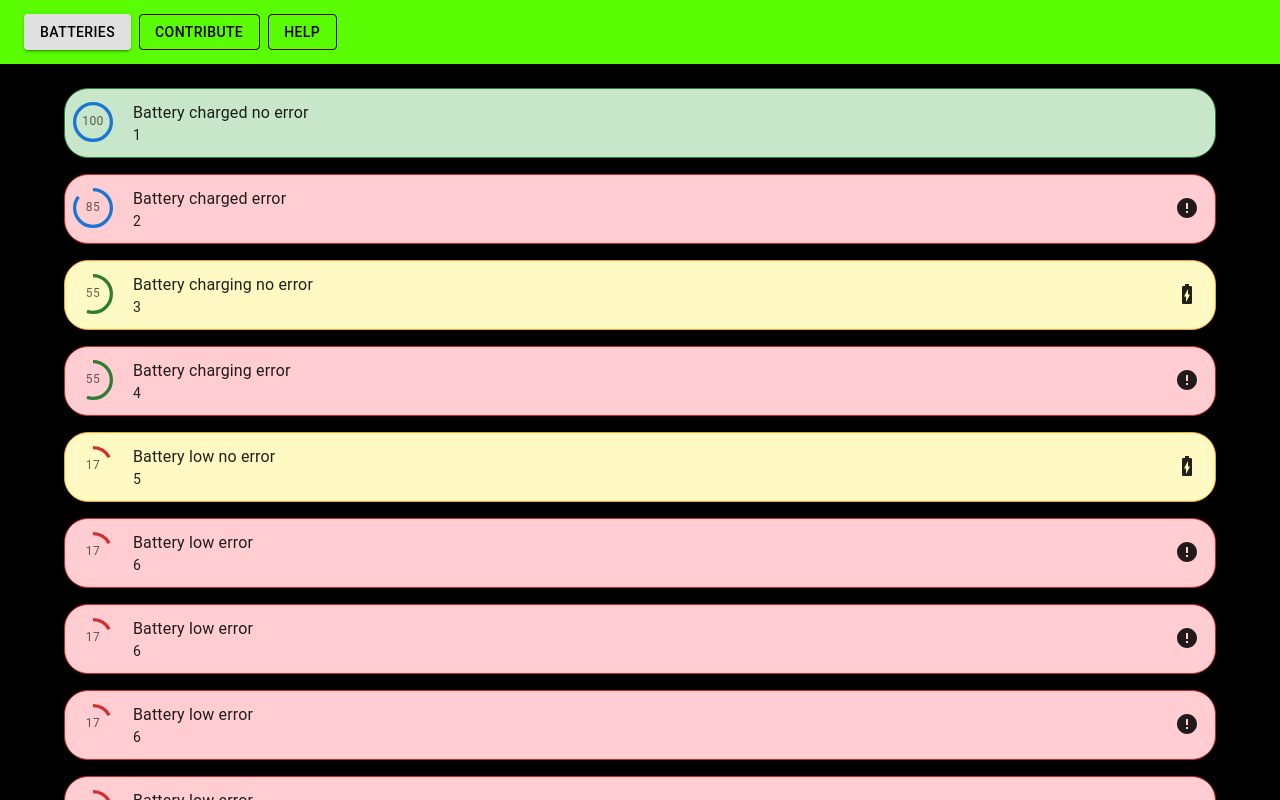
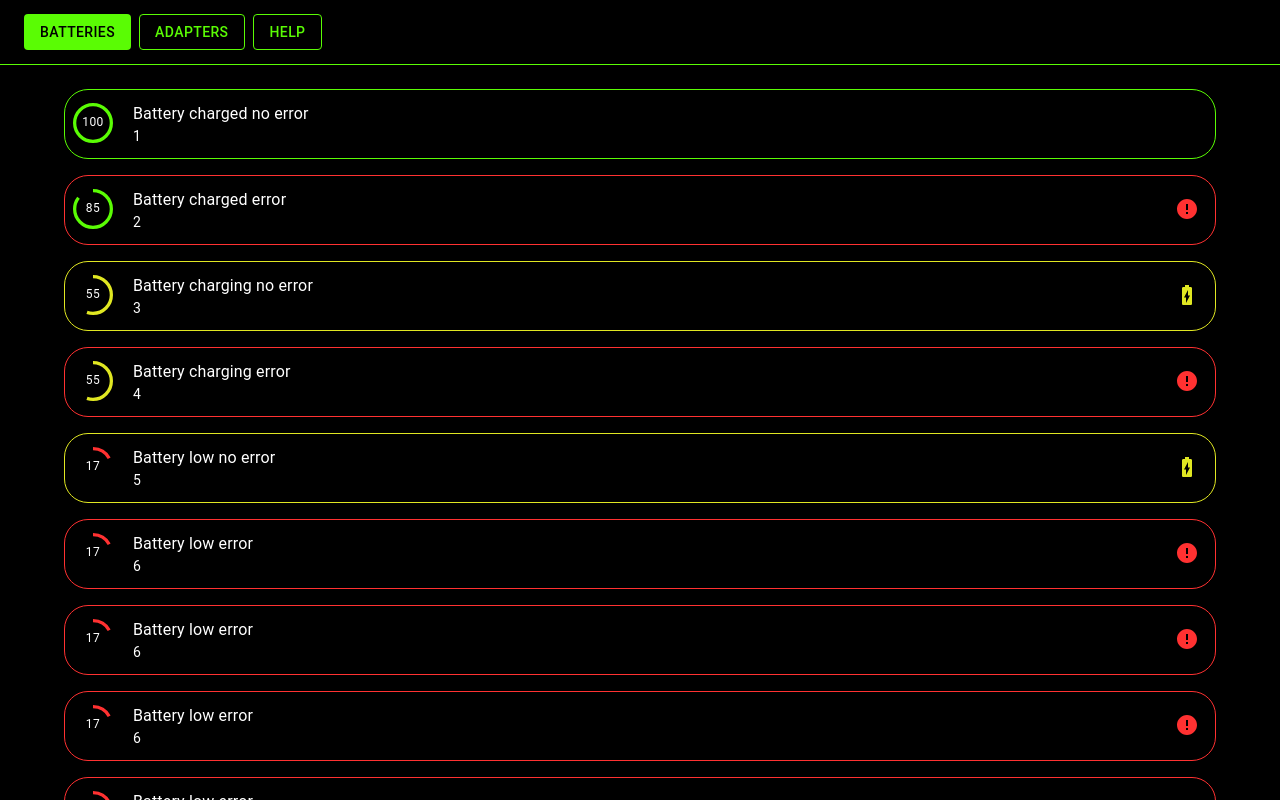
Before and after one commit to Matt-Blue/Battery, a React (Create React App) app: page / in a window 1280 px wide. Built offline with nearby package versions, Linux system fonts and the light colour scheme.

Commit message:
Redo theme

```diff
--- a/src/App.tsx
+++ b/src/App.tsx
@@ -1,3 +1,5 @@
+import { BACKGROUND_COLOR, TEXT_COLOR } from './common/colors';
+
 import Battery from './battery/Battery';
 import Box from '@mui/material/Box';
 import { EXAMPLE_BATTERIES } from './battery/constants';
@@ -13,7 +15,7 @@ function App() {
 				margin: -1,
 				display: 'flex',
 				flexDirection: 'column',
-				background: 'black',
+				background: BACKGROUND_COLOR,
 				height: '100vh',
 				overflowY: 'auto',
 			}}>
@@ -31,20 +33,20 @@ function App() {
 					))}
 				</Box>
 			)}
-			{activeTab === 'contribute' && (
+			{activeTab === 'adapters' && (
 				<Box
 					sx={{
 						height: '5000px',
-						background: 'green',
+						color: TEXT_COLOR,
 					}}>
-					TODO Contribute Screen
+					TODO Adapters Screen
 				</Box>
 			)}
 			{activeTab === 'help' && (
 				<Box
 					sx={{
 						height: '5000px',
-						background: 'blue',
+						color: TEXT_COLOR,
 					}}>
 					TODO Help Screen
 				</Box>
--- a/src/battery/Battery.tsx
+++ b/src/battery/Battery.tsx
@@ -1,11 +1,10 @@
 import {
-	DARK_GREEN,
-	DARK_RED,
-	DARK_YELLOW,
-	WHITE_GREEN,
-	WHITE_RED,
-	WHITE_YELLOW,
-} from '../common/constants';
+	BACKGROUND_COLOR,
+	NEON_GREEN_COLOR,
+	NEON_RED_COLOR,
+	NEON_YELLOW_COLOR,
+	TEXT_COLOR,
+} from '../common/colors';
 import { FULL_BATTERY_PERCENTAGE, LOW_BATTERY_PERCENTAGE } from './constants';
 
 import BatteryChargingFullIcon from '@mui/icons-material/BatteryChargingFull';
@@ -25,30 +24,29 @@ export default function Battery(props: BatteryT) {
 	const [modalOpen, setModalOpen] = useState(false);
 	// Battery status
 	const hasLowBattery = batteryPercentage < LOW_BATTERY_PERCENTAGE;
-	const hasFullBattery = batteryPercentage < FULL_BATTERY_PERCENTAGE;
+	const hasFullBattery = batteryPercentage > FULL_BATTERY_PERCENTAGE;
 	const batteryColor = hasLowBattery
 		? 'error'
 		: hasFullBattery
 		? 'success'
 		: 'primary';
+	const batteryPercentageColor = hasLowBattery
+		? NEON_RED_COLOR
+		: hasFullBattery
+		? NEON_GREEN_COLOR
+		: NEON_YELLOW_COLOR;
 	// Charging status and errors
 	const hasError = errorMessage !== null;
 	const borderColor = hasError
-		? DARK_RED
+		? NEON_RED_COLOR
 		: isCharging
-		? DARK_YELLOW
-		: DARK_GREEN;
-	const backgroundColor = hasError
-		? WHITE_RED
-		: isCharging
-		? WHITE_YELLOW
-		: WHITE_GREEN;
+		? NEON_YELLOW_COLOR
+		: NEON_GREEN_COLOR;
 	return (
 		<>
 			<CardActionArea
 				sx={{
 					width: '90%',
-					background: backgroundColor,
 					border: `1px solid ${borderColor}`,
 					borderRadius: '1.5rem',
 					margin: '0.5rem',
@@ -56,7 +54,7 @@ export default function Battery(props: BatteryT) {
 				}}>
 				<Card
 					sx={{
-						background: backgroundColor,
+						background: BACKGROUND_COLOR,
 						display: 'flex',
 						flexDirection: 'row',
 						alignItems: 'center',
@@ -69,6 +67,9 @@ export default function Battery(props: BatteryT) {
 								variant='determinate'
 								value={batteryPercentage}
 								color={batteryColor}
+								sx={{
+									color: batteryPercentageColor,
+								}}
 							/>
 							<Box
 								sx={{
@@ -84,7 +85,10 @@ export default function Battery(props: BatteryT) {
 								<Typography
 									variant='caption'
 									component='div'
-									color='text.secondary'>
+									color='text.secondary'
+									sx={{
+										color: TEXT_COLOR,
+									}}>
 									{batteryPercentage}
 								</Typography>
 							</Box>
@@ -104,15 +108,21 @@ export default function Battery(props: BatteryT) {
 								padding: '0.25rem',
 								textAlign: 'left',
 							}}>
-							<Typography variant='body1'>{name}</Typography>
-							<Typography variant='body2'>{id}</Typography>
+							<Typography variant='body1' sx={{ color: TEXT_COLOR }}>
+								{name}
+							</Typography>
+							<Typography variant='body2' sx={{ color: TEXT_COLOR }}>
+								{id}
+							</Typography>
 						</Box>
 						<Box
 							sx={{
 								padding: '0.5rem',
 							}}>
-							{!errorMessage && isCharging && <BatteryChargingFullIcon />}
-							{errorMessage !== null && <ErrorIcon />}
+							{!hasError && isCharging && (
+								<BatteryChargingFullIcon sx={{ color: NEON_YELLOW_COLOR }} />
+							)}
+							{hasError && <ErrorIcon sx={{ color: NEON_RED_COLOR }} />}
 						</Box>
 					</Box>
 				</Card>
@@ -126,18 +136,18 @@ export default function Battery(props: BatteryT) {
 						transform: 'translate(-50%, -50%)',
 						width: 400,
 						bgcolor: 'black',
-						color: 'white',
-						border: '2px solid #000',
+						color: TEXT_COLOR,
+						border: `2px solid ${borderColor}`,
 						boxShadow: 24,
 						p: 4,
 					}}>
 					<Typography variant='h6'>{name}</Typography>
 					<Typography variant='body1'>ID: {id}</Typography>
 					<Typography variant='body1'>{description}</Typography>
-					{errorMessage && (
+					{hasError && (
 						<Box
 							sx={{
-								background: WHITE_RED,
+								background: NEON_RED_COLOR,
 								color: 'black',
 								padding: '1rem',
 							}}>
--- /dev/null
+++ b/src/common/colors.ts
@@ -0,0 +1,6 @@
+export const BACKGROUND_COLOR = 'black';
+export const TEXT_COLOR = 'white';
+
+export const NEON_GREEN_COLOR = '#5afc04';
+export const NEON_YELLOW_COLOR = '#E0E722';
+export const NEON_RED_COLOR = '#FF3131';
--- a/src/common/constants.ts
+++ /dev/null
@@ -1,18 +0,0 @@
-import { blue, green, red, yellow } from '@mui/material/colors';
-
-export const RED = red[500];
-export const GREEN = green[500];
-export const BLUE = blue[500];
-export const YELLOW = yellow[500];
-export const DARK_RED = red[800];
-export const DARK_GREEN = green[800];
-export const DARK_BLUE = blue[800];
-export const DARK_YELLOW = yellow[800];
-export const LIGHT_RED = red[300];
-export const LIGHT_GREEN = green[300];
-export const LIGHT_BLUE = blue[300];
-export const LIGHT_YELLOW = yellow[300];
-export const WHITE_RED = red[100];
-export const WHITE_GREEN = green[100];
-export const WHITE_BLUE = blue[100];
-export const WHITE_YELLOW = yellow[100];
--- a/src/navbar/Navbar.tsx
+++ b/src/navbar/Navbar.tsx
@@ -1,3 +1,5 @@
+import { BACKGROUND_COLOR, NEON_GREEN_COLOR } from '../common/colors';
+
 import AppBar from '@mui/material/AppBar';
 import Box from '@mui/material/Box';
 import Button from '@mui/material/Button';
@@ -15,7 +17,12 @@ export default function Navbar(props: {
 		<Box sx={{ flexGrow: 1 }}>
 			<AppBar
 				position='static'
-				style={{ background: '#5afc04', color: 'black', marginBottom: '1rem' }}>
+				style={{
+					borderBottom: `1px solid ${NEON_GREEN_COLOR}`,
+					background: BACKGROUND_COLOR,
+					color: 'black',
+					marginBottom: '1rem',
+				}}>
 				<Toolbar>
 					<Stack direction='row' spacing={1}>
 						<NavbarOption
@@ -24,7 +31,7 @@ export default function Navbar(props: {
 							setActiveTab={setActiveTab}
 						/>
 						<NavbarOption
-							option='contribute'
+							option='adapters'
 							activeTab={activeTab}
 							setActiveTab={setActiveTab}
 						/>
@@ -46,12 +53,20 @@ const NavbarOption = (props: {
 	setActiveTab: React.Dispatch<React.SetStateAction<NavbarOptionT>>;
 }) => {
 	const { option, activeTab, setActiveTab } = props;
-	const buttonVariant = option === activeTab ? 'contained' : 'outlined';
+	const optionIsActive = option === activeTab;
+	const buttonVariant = optionIsActive ? 'contained' : 'outlined';
+	const style = optionIsActive
+		? {
+				paddingRight: '1rem',
+				background: NEON_GREEN_COLOR,
+				color: BACKGROUND_COLOR,
+		  }
+		: { paddingRight: '1rem', color: NEON_GREEN_COLOR };
 	return (
 		<Button
 			variant={buttonVariant}
 			color='inherit'
-			style={{ paddingRight: '1rem' }}
+			style={style}
 			onClick={() => setActiveTab(option)}>
 			{getNavbarOptionTitle(option)}
 		</Button>
--- a/src/navbar/types.ts
+++ b/src/navbar/types.ts
@@ -1 +1 @@
-export type NavbarOptionT = 'batteries' | 'contribute' | 'help'
+export type NavbarOptionT = 'batteries' | 'adapters' | 'help'
--- a/src/navbar/utils.ts
+++ b/src/navbar/utils.ts
@@ -4,8 +4,8 @@ export const getNavbarOptionTitle = (option: NavbarOptionT) => {
 	switch (option) {
 		case 'batteries':
 			return 'Batteries';
-		case 'contribute':
-			return 'Contribute';
+		case 'adapters':
+			return 'Adapters';
 		case 'help':
 			return 'Help';
 		default:
```
